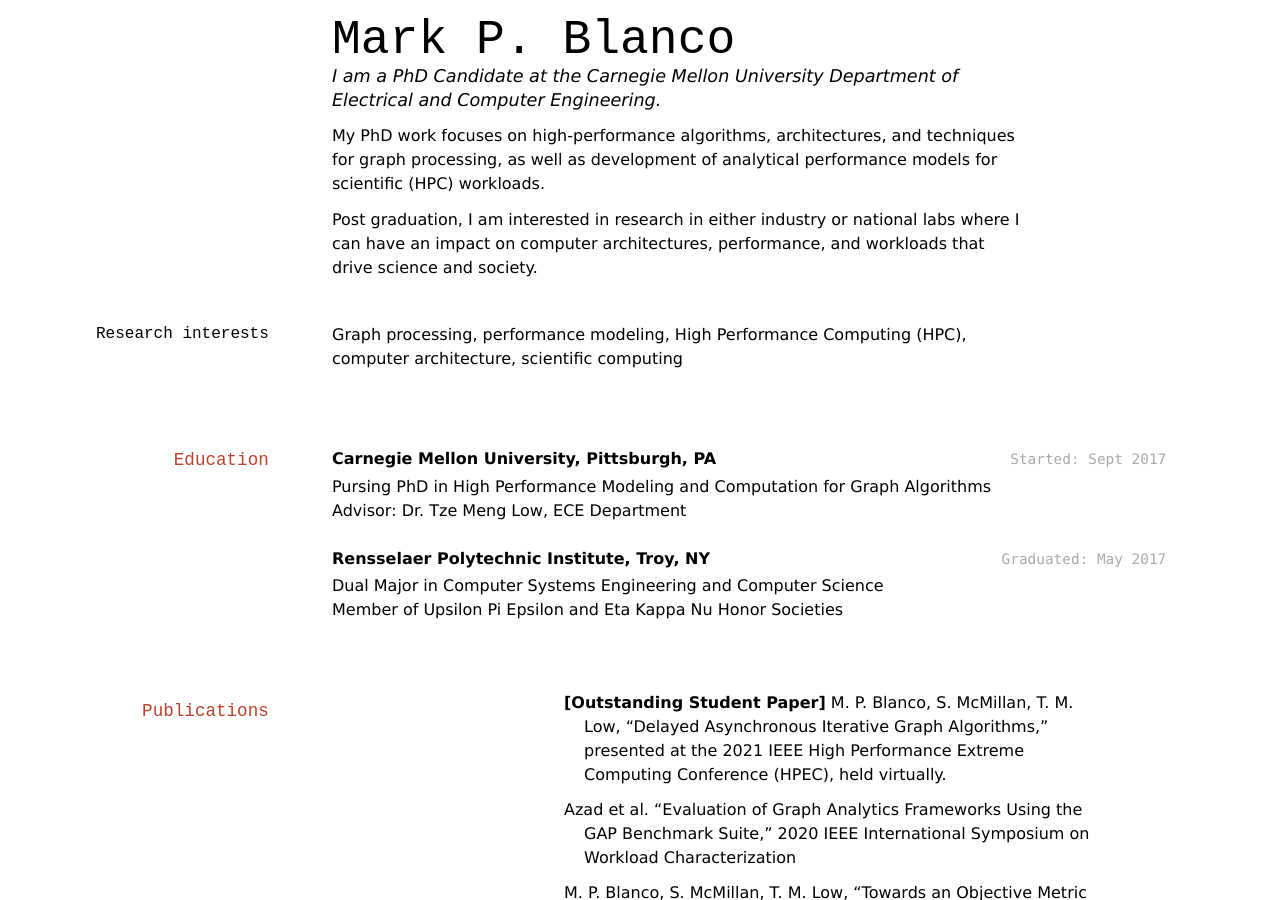
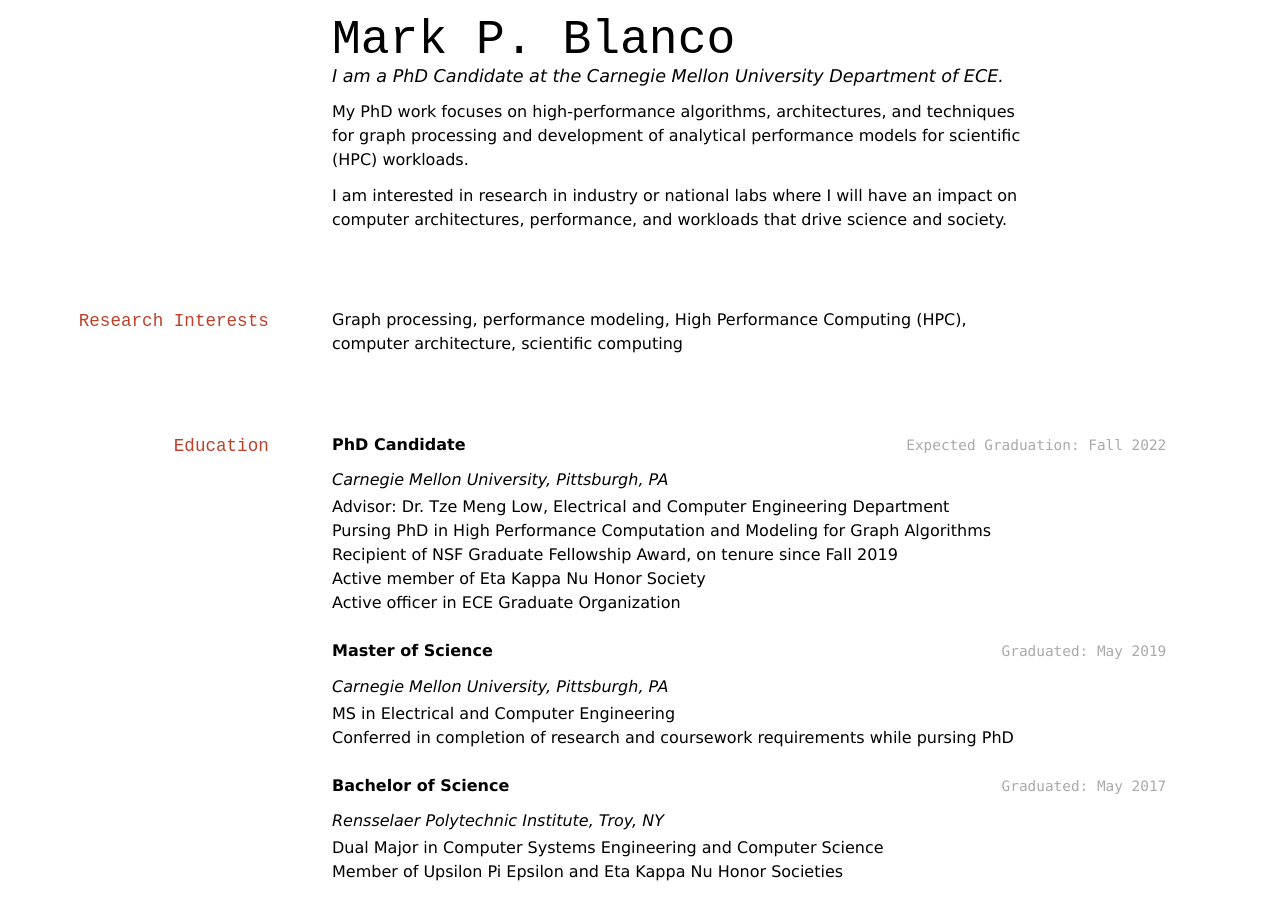
Before and after one commit to MaiaBlanco/maiablanco.github.io, a Jekyll site: the page built from resume.md, in a window 1280 px wide and 900 px high. Built offline with Jekyll 4.4.1, drawn with Linux system fonts in a browser that asks for light colours; some of the changed text lies outside the part shown.

Commit message:
Update CV

```diff
--- a/resume.md
+++ b/resume.md
@@ -3,63 +3,76 @@ layout: cv
 title: Curriculum Vitae
 ---
 # Mark P. Blanco
-I am a PhD Candidate at the Carnegie Mellon University Department of Electrical and Computer Engineering.
+I am a PhD Candidate at the Carnegie Mellon University Department of ECE.
 
-My PhD work focuses on high-performance algorithms, architectures, and techniques for graph processing, as well as development of analytical performance models for scientific (HPC) workloads.
+My PhD work focuses on high-performance algorithms, architectures, and techniques for graph processing and development of analytical performance models for scientific (HPC) workloads.
 
-Post graduation, I am interested in research in either industry or national labs where I can have an impact on computer architectures, performance, and workloads that drive science and society.
+I am interested in research in industry or national labs where I will have an impact on computer architectures, performance, and workloads that drive science and society.
 
 
-
-### Research interests
+## Research Interests
 Graph processing, performance modeling, High Performance Computing (HPC), computer architecture, scientific computing
 
 
 ## Education
 
-`Started: Sept 2017`
-__Carnegie Mellon University, Pittsburgh, PA__
-<!-- `Cumulative GPA: 3.92/4.0` -->
-- Pursing PhD in High Performance Modeling and Computation for Graph Algorithms
-- Advisor: Dr. Tze Meng Low, ECE Department
+`Expected Graduation: Fall 2022`
+__PhD Candidate__
+
+*Carnegie Mellon University, Pittsburgh, PA*
+<!-- `GPA: 3.92` -->
+- Advisor: Dr. Tze Meng Low, Electrical and Computer Engineering Department
+- Pursing PhD in High Performance Computation and Modeling for Graph Algorithms
+- Recipient of NSF Graduate Fellowship Award, on tenure since Fall 2019
+- Active member of Eta Kappa Nu Honor Society
+- Active officer in ECE Graduate Organization
+
+`Graduated: May 2019`
+__Master of Science__
+
+*Carnegie Mellon University, Pittsburgh, PA*
+<!-- `GPA: 3.91` -->
+- MS in Electrical and Computer Engineering
+- Conferred in completion of research and coursework requirements while pursing PhD
 
 `Graduated: May 2017`
-__Rensselaer Polytechnic Institute, Troy, NY__
+__Bachelor of Science__
+
+*Rensselaer Polytechnic Institute, Troy, NY*
 <!-- `GPA: 3.93` -->
 - Dual Major in Computer Systems Engineering and Computer Science
 - Member of Upsilon Pi Epsilon and Eta Kappa Nu Honor Societies
 
 ## Publications
+__\[Outstanding Student Paper\]__ M. P. Blanco, S. McMillan, T. M. Low, "Delayed Asynchronous Iterative Graph Algorithms," presented at the 2021 IEEE High Performance Extreme Computing Conference (HPEC), held virtually.
 
-- __\[Outstanding Student Paper\]__ M. P. Blanco, S. McMillan, T. M. Low, "Delayed Asynchronous Iterative Graph Algorithms," presented at the 2021 IEEE High Performance Extreme Computing Conference (HPEC), held virtually.
+Azad et al. "Evaluation of Graph Analytics Frameworks Using the GAP Benchmark Suite," 2020 IEEE International Symposium on Workload Characterization
 
-- Azad et al. "Evaluation of Graph Analytics Frameworks Using the GAP Benchmark Suite," 2020 IEEE International Symposium on Workload Characterization
+M. P. Blanco, S. McMillan, T. M. Low, "Towards an Objective Metric for the Performance of Exact Triangle Count," presented at the 2020 IEEE High Performance Extreme Computing Conference (HPEC), held virtually.
 
-- M. P. Blanco, S. McMillan, T. M. Low, "Towards an Objective Metric for the Performance of Exact Triangle Count," presented at the 2020 IEEE High Performance Extreme Computing Conference (HPEC), held virtually.
+__\[Graph Challenge Champion\]__ M. Blanco, T. M. Low, and K. Kim, "Exploration of Fine-Grained Parallelism for Load Balancing Eager K-truss on GPU and CPU," presented at the 2019 IEEE High Performance Extreme Computing Conference (HPEC), Waltham, MA, USA, p. 7.
 
-- __\[Graph Challenge Champion\]__ M. Blanco, T. M. Low, and K. Kim, "Exploration of Fine-Grained Parallelism for Load Balancing Eager K-truss on GPU and CPU," presented at the 2019 IEEE High Performance Extreme Computing Conference (HPEC), Waltham, MA, USA, p. 7.
+U. Sridhar, M. Blanco, R. Mayuranath, D. G. Spampinato, T. M. Low, and S. McMillan, "Delta-Stepping SSSP: From Vertices and Edges to GraphBLAS Implementations," in 2019 IEEE International Parallel and Distributed Processing Symposium Workshops (IPDPSW), 2019, pp. 241–250.
 
-- U. Sridhar, M. Blanco, R. Mayuranath, D. G. Spampinato, T. M. Low, and S. McMillan, "Delta-Stepping SSSP: From Vertices and Edges to GraphBLAS Implementations," in 2019 IEEE International Parallel and Distributed Processing Symposium Workshops (IPDPSW), 2019, pp. 241–250.
+Carothers et al. 2017. "Durango: Scalable Synthetic Workload Generation for Extreme-Scale Application Performance Modeling and Simulation," In Proceedings of the 2017 ACM SIGSIM Conference on Principles of Advanced Discrete Simulation (SIGSIM-PADS 2017).
 
-- Carothers et al. 2017. "Durango: Scalable Synthetic Workload Generation for Extreme-Scale Application Performance Modeling and Simulation," In Proceedings of the 2017 ACM SIGSIM Conference on Principles of Advanced Discrete Simulation (SIGSIM-PADS 2017).
-
-- Mandal et al. 2016. "Toward an end-to-end framework for modeling, monitoring and anomaly detection for scientific workflows." Parallel and Distributed Processing Symposium Workshops, 2016 IEEE International.
+Mandal et al. 2016. "Toward an end-to-end framework for modeling, monitoring and anomaly detection for scientific workflows." Parallel and Distributed Processing Symposium Workshops, 2016 IEEE International.
 
 ## Awards
-`2021`
+`Fall 2019 to Present`
+NSF Graduate Fellowship for Computer Engineering (On tenure)
+
+`September 2021`
 Outstanding Student Paper award at IEEE High Performance Computing 2021
 
-`2019`
-NSF Graduate Fellowship for Computer Engineering (On tenure)
-
-`2019`
+`September 2019`
 [Graph Challenge Champion](https://graphchallenge.mit.edu/champions) at High Performance Extreme Computing
 
 ## Work Experience
 `Summer 2021`
 __Graduate Research Intern__
 
-*Software Engineering Institute, AI Division, Pittsburgh PA*
+*CMU Software Engineering Institute, AI Division, Pittsburgh PA*
 
 - Collaborated with researchers at the AI Division of the SEI to design high-performance subroutines for graph traversal primitives in the [GraphBLAS Template Library (GBTL)](https://github.com/cmu-sei/gbtl).
 - GraphBLAS defines an API that enables users and developers to separate concerns of developing algorithms from writing efficient and performant code.
@@ -151,13 +164,13 @@ __Parallel Finite Element Analysis__
 - Implemented 3D method of stiffness for truss deformation in OpenMP & CuBLAS
 
 ## Related Skills
-- C/C++, C#, MPI, CUDA, OpenMP
-- MATLAB, Bash, JavaScript, Python, Git
+- C/C++, OpenMP, limited MPI, CUDA, and C#
+- Python, Git, MATLAB, Bash, limited JavaScript
 - Experience in technical writing and presentation
 - Vivado HLS, embedded programming, PCB design
 - Linux kernel programming
-- Conversant in French and Spanish
+- Conversant in French and Spanish, elementary Mandarin Chinese
 
 <!-- ### Footer
 
-Last updated: August 2021 -->
+Last updated: December 2021 -->
```
